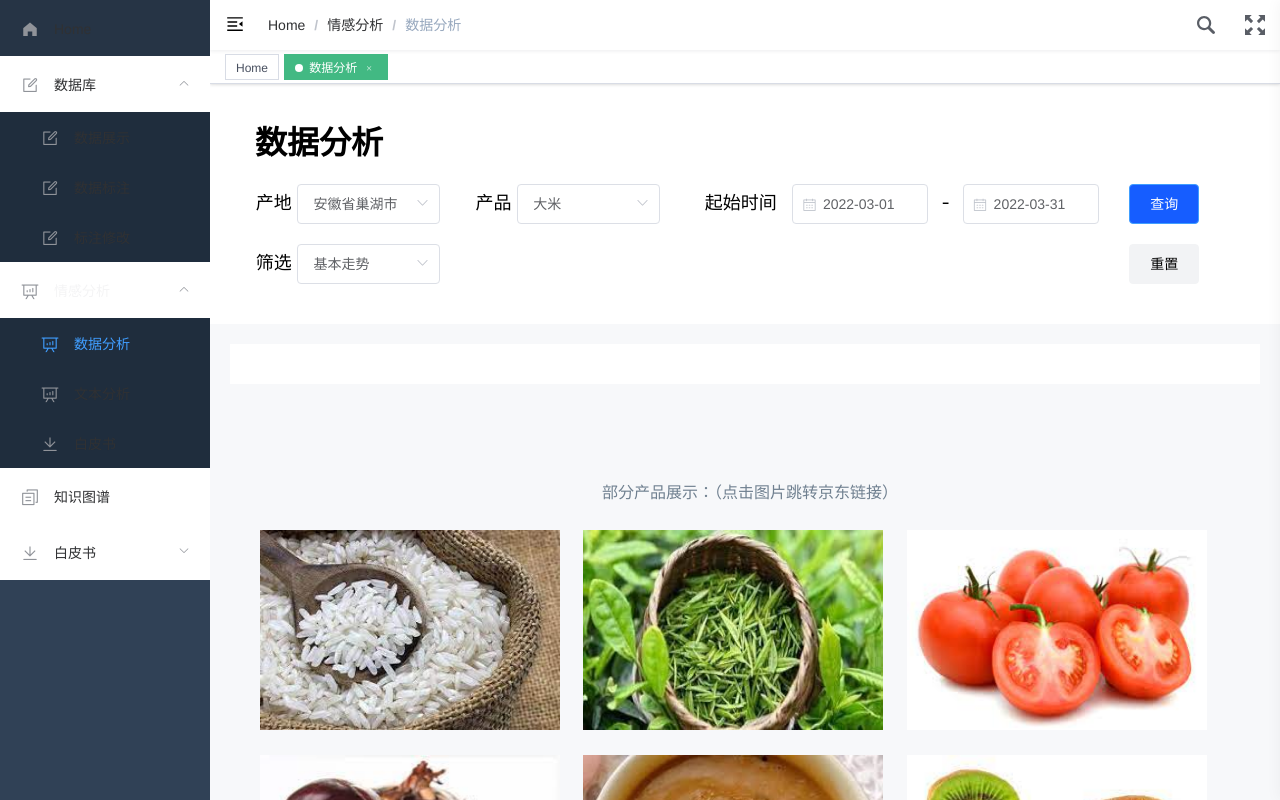
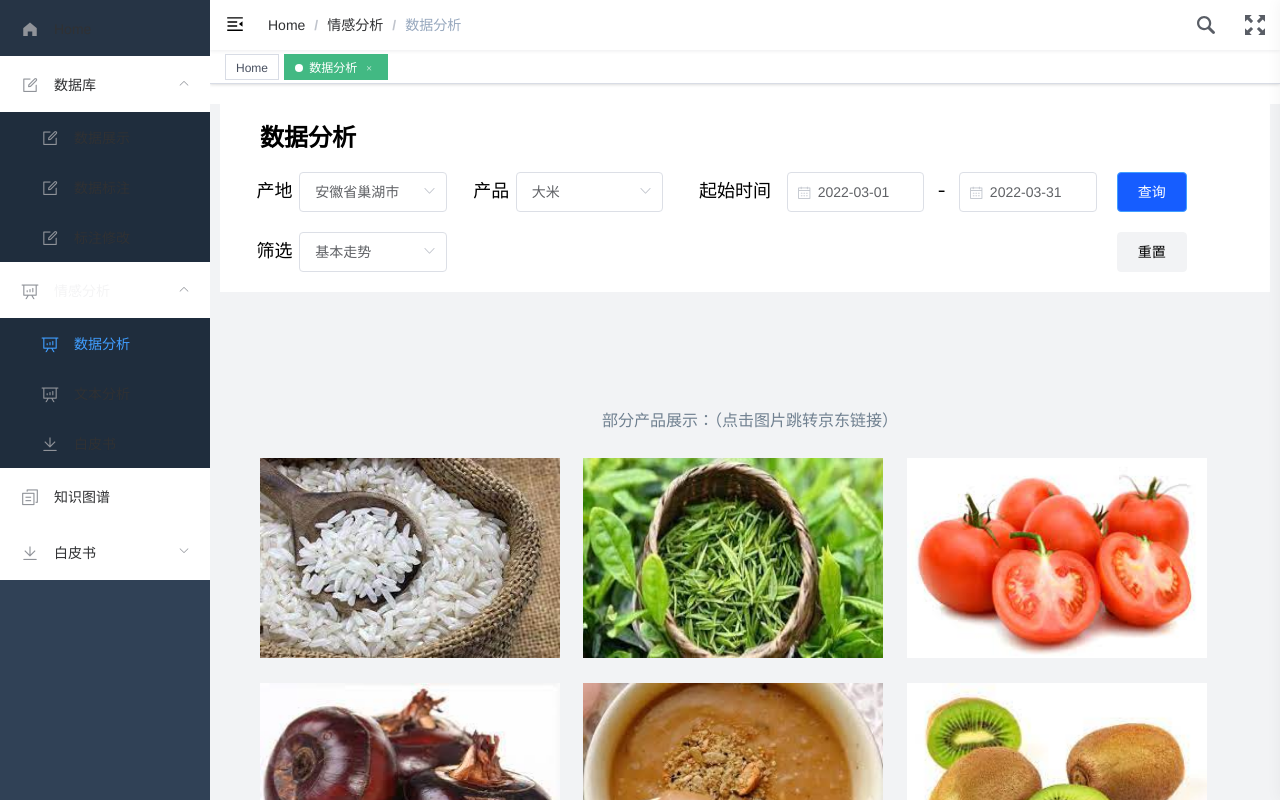
Before and after one commit to gene1974/JDComment_website, a Vue app in the folder frontend/: page /dataAnalysis in a window 1280 px wide. Shown: the top 800 px of the page. Built offline with nearby package versions, Linux system fonts and the light colour scheme.

Commit message:
modify dailyinfo

```diff
--- a/frontend/src/views/dataAnalysis/index.vue
+++ b/frontend/src/views/dataAnalysis/index.vue
@@ -1,14 +1,12 @@
 <template>
-    <div style="background:#F7F8FA ;min-width:fit-content;">
-        <!-- <div class="home-container"><el-header>产品数据分析</el-header></div> -->
-        <!-- <div class="home-container"><h1>数据分析</h1></div> -->
+    <!-- <div style="background:#F7F8FA ;min-width:fit-content;"> -->
+    <div style="background:#F2F3F5 ;min-width:fit-content;">
 
-
-        <!-- <div style="margin: 30px"> -->
-        <el-row :gutter="30"  class="dataAnalysisBacground">
-            <h1 style="margin-left:40px">数据分析</h1>
+        <div class="dataAnalysisBacground">
+        <el-row :gutter="20" class="dataAnalysisBacground">
+            <h2 style="margin-left:40px">数据分析</h2>
             <!-- 选取产地时间 -->
-            <el-row class="fenquxuanzekuangRow" :gutter="30" style="margin-left:20px">
+            <el-row class="fenquxuanzekuangRow" :gutter="20" style="margin-left:20px">
                 <!-- 产地 -->
                 <el-col :span="5">
                     <el-row>
@@ -24,7 +22,7 @@
                     <el-row style="margin-top: 20px">
                         <el-col :span="6"><div class="xuanzekuangshuoming">筛选</div></el-col>
                         <el-col :span="18">
-                            <el-select v-model="analysisChoice" placeholder="请选择" @change="analysisChoiceChange">
+                            <el-select v-model="analysisChoice" placeholder="请选择">
                                 <el-option
                                 v-for="item in analysisList" :key="item"  :label="item" :value="item">
                                 </el-option>
@@ -80,45 +78,65 @@
                 </el-col>
             </el-row>
         </el-row>
+        </div>
 
-        <!-- 获取图表按钮 -->
-        <!-- <el-row :gutter="30"  class="dataAnalysisBacground" type="flex" justify="center">
-            <el-col class="fenquCol" style="margin-left: 30px">
-                <el-row style="margin:20px 10px;">
-                    <el-col :span="4">
-                        <el-button style="color:powderblue" :loading="getDailyInfoLoading" type="primary" @click="clickAll" class="DailyInfoButton">获取全部</el-button>
+        <!-- 基本走势 -->
+        <div  class="dataAnalysisBacground" v-show="DailyInfoStatus">
+            <el-row v-show="DailyInfoStatus">
+                <h3 style="margin-left:40px">基本走势</h3>
+                <el-col :span="11" style="margin-left:10px; text-align:center; padding: 10px">
+                    <data-statistics-bar0 ref="bar0"/>
                 </el-col>
-                    <el-col :span="4">
-                        <el-button :loading="getDailyInfoLoading" type="primary" @click="clickDailyInfo" class="DailyInfoButton">获取基本走势</el-button>
+                <el-col :span="11" style="margin-left:10px; text-align:center; padding: 10px">
+                    <data-statistics-line0 ref="line0"/>
                 </el-col>
-                    <el-col :span="4">
-                        <el-button :loading="getAnalysisInfoLoading" type="primary" @click="clickAnalysisInfo" class="DailyInfoButton">获取分析概览</el-button>
+            </el-row>
+        </div>
+
+            <!-- <el-row :gutter="30" style="margin:20px" class="dataAnalysisBacground" >
+                <el-col :span="11" v-show="DailyInfoStatus" class="fenquCol">
+                    <el-row class="fenqubiaotiRow" style="margin:20px; margin-bottom:0px;"><el-col :span="24"><div class="fenqubiaoti">基本走势</div></el-col></el-row>
+                    <el-row v-show="DailyInfoStatus" style="margin-top:20px">
+                        <el-col :span="11" style='margin:10px'>
+                            <data-statistics-bar0 ref="bar0"/>
                         </el-col>
-                    <el-col :span="4">
-                        <el-button :loading="getAnalysisDetailLoading" type="primary" @click="clickAnalysisDetail" class="DailyInfoButton">获取分析详情</el-button>
+                        <el-col :span="11" style='margin:10px'>
+                            <data-statistics-line0 ref="line0"/>
+                        </el-col>
+                    </el-row>
+                    <br/>
+                    <el-row :gutter="30" v-show="DailyInfoStatus" class="dataAnalysisBacground" >
+                        <el-col :span="18" style="background: rgb(255, 255, 255); margin-left:40px" class="fenquCol">
+                            <h3 style="margin:20px">每日评分信息</h3>
+                            <el-card><el-table
+                                :data="comment_daily"
+                                :key="component_key"
+                                height="250"
+                                width="450"
+                                stripe
+                                style="width:100%">
+                                <el-table-column prop="time" label="日期" width="150"></el-table-column>
+                                <el-table-column prop="number" label="评价数量" width="150"></el-table-column>
+                                <el-table-column prop="score" label="评分"> </el-table-column>
+                            </el-table></el-card>
                         </el-col>
                     </el-row>
                 </el-col>
-        </el-row> -->
+            </el-row>  -->
 
-        <!-- <div style="background: rgb(232, 221, 203)"> -->
-        <!-- 产地信息，总体评价 -->
+            <!-- 每日评分信息 -->
             <el-row>
-            <el-col :span="8" v-show="SentimentText" style="background: rgb(255, 255, 255);margin:20px;margin-left:40px;" class="fenquCol">
+                <el-col :span="7" v-show="SentimentText" style="background: rgb(255, 255, 255);margin:20px;margin-left:40px;" class="fenquCol">
                     <el-card>
                         <h3 style="margin-left:20px;">产品产地信息</h3>
                         <el-table
-                        :data="product_table"
-                        height="200"
-                        width="330"
-                        stripe
-                        style="width: 100%">
+                            :data="product_table" height="200" width="330" stripe style="width: 100%">
                             <el-table-column prop="location" label="产地" width="150"></el-table-column>
                             <el-table-column prop="product" label="产品"> </el-table-column>
                         </el-table>
                     </el-card>
                 </el-col>
-            <el-col :span="8" v-show="SentimentText" style="background: rgb(255, 255, 255);margin:20px" class="fenquCol">
+                <el-col :span="7" v-show="SentimentText" style="background: rgb(255, 255, 255);margin:20px" class="fenquCol">
                     <el-card>
                         <h3 style="margin-left:30px;">消费评价概览</h3>
                         <div id="ScoreText" style="margin: 10px; margin-left:30px; color:slategrey">等待获取评价概览</div>
@@ -128,6 +146,7 @@
                 </el-col>
             </el-row>
 
+        <!-- </el-row> -->
         <!-- 购买建议 -->
         <!-- <el-col :span="11" v-show="AnalysisInfoStatus" class="fenquCol">
             <div>
@@ -167,7 +186,7 @@
         </el-col> -->
 
         <!-- 基本走势 -->
-        <el-row :gutter="30" style="margin:20px" class="dataAnalysisBacground" >
+        <!-- <el-row :gutter="30" style="margin:20px" class="dataAnalysisBacground" >
             <el-col :span="11" v-show="DailyInfoStatus" class="fenquCol">
                 <el-row class="fenqubiaotiRow" style="margin:20px; margin-bottom:0px;"><el-col :span="24"><div class="fenqubiaoti">基本走势</div></el-col></el-row>
                 <el-row v-show="DailyInfoStatus" style="margin-top:20px">
@@ -195,7 +214,7 @@
                         </el-table></el-card>
                     </el-col>
                 </el-row>
-            </el-col>
+            </el-col> -->
         <!-- </el-row>  -->
 
 
@@ -230,7 +249,7 @@
                     </el-col>
                 </el-row>
             </el-col>
-        </el-row>
+        <!-- </el-row> -->
 
         <!-- 分析详情 -->
         <div v-show="AnalysisDetailStatus" style="background: rgb(240, 242, 245);">
@@ -762,8 +781,8 @@ table {
 }
     .home-container {
         padding: 32px;
-        background-color: #F7F8FA;
-        // background-color: #F2F3F5;
+        // background-color: #F7F8FA;
+        background-color: #F2F3F5;
         position: relative;
 
         .chart-wrapper {
@@ -782,11 +801,8 @@ table {
     }
     // 情感分析内容
     .dataAnalysisBacground{
-        padding: 20px;
-        // margin: 0px 50px;
-        // margin: 50px;
+        margin: 20px;
         background: white;
-        // background: rgb(240, 242, 245);
     }
     .fenquCol{
         border-radius: 4px;
```
Lines whose indentation alone changed are shown as unchanged.
